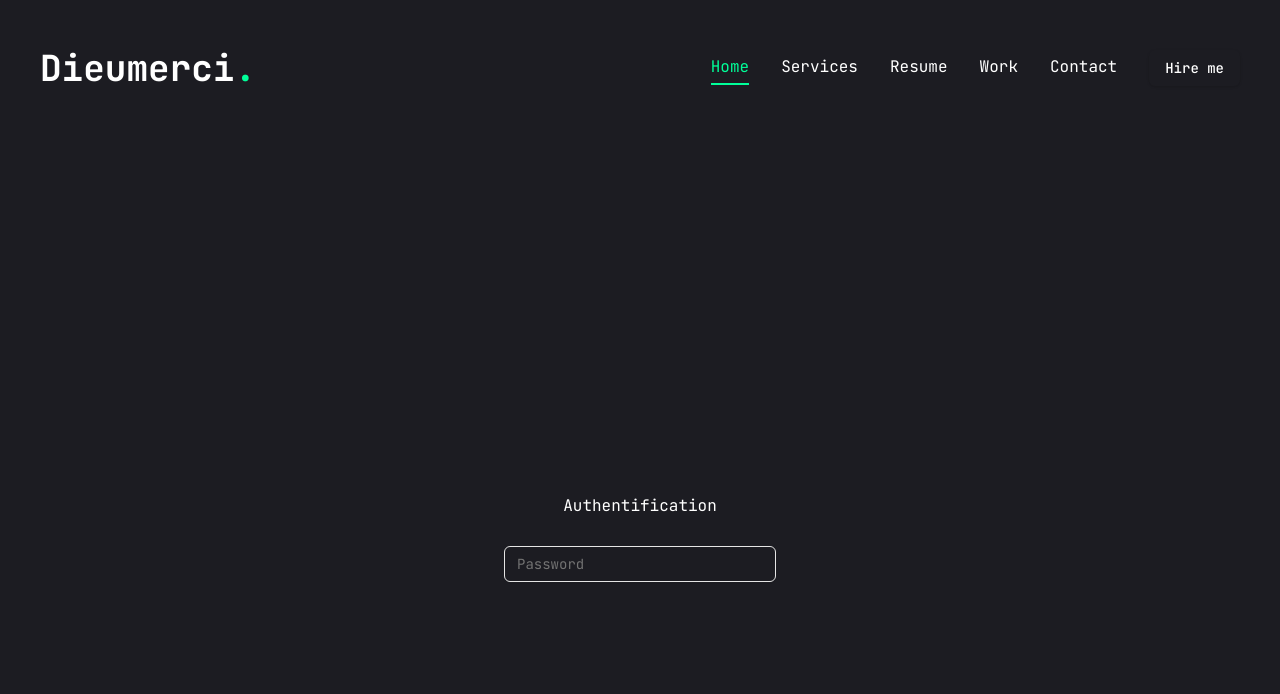
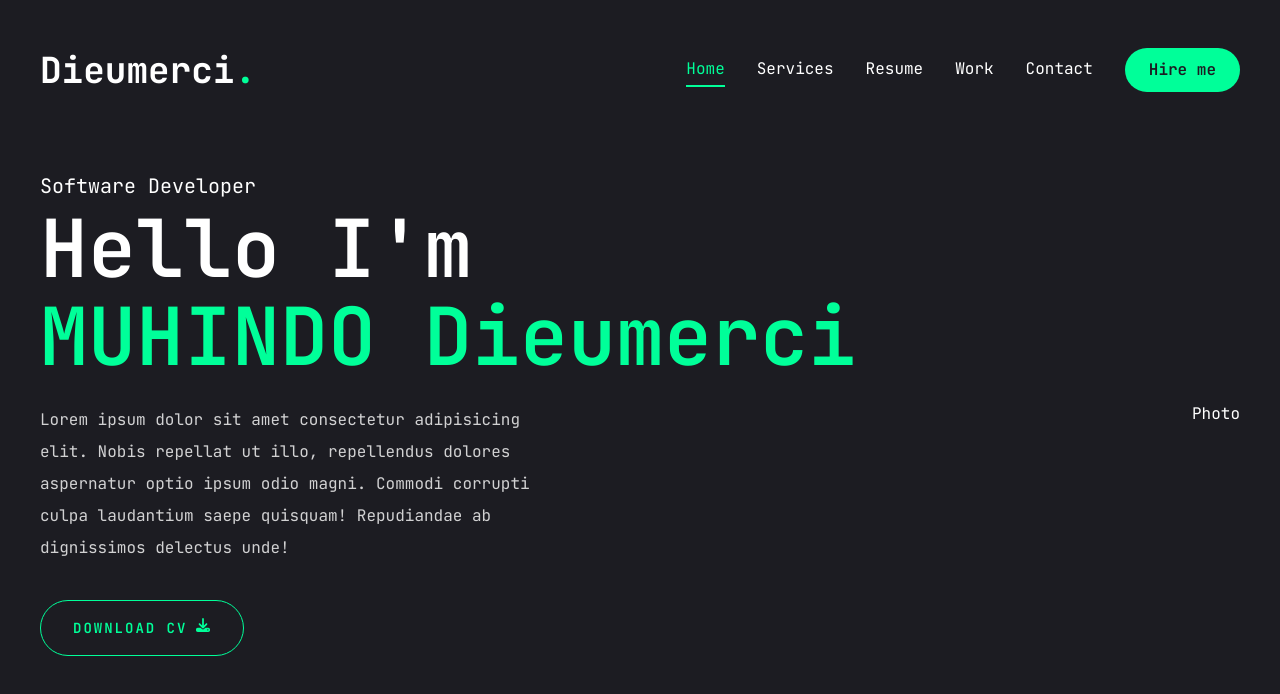
Before and after one commit to Dieumerci-M2/myPortFolio, a Next.js app: page / in a window 1280 px wide. Shown: the top 694 px of the page. Built offline with nearby package versions, Linux system fonts and the light colour scheme.

Commit message:
feat : add Home page information

```diff
--- a/app/globals.css
+++ b/app/globals.css
@@ -65,4 +65,13 @@
   body {
     @apply bg-primary text-white font-primary leading-loose;
   }
+  .H1{
+    @apply text-[48px] xl:text-[80px] leading-[1.1] font-semibold;
+  }
+  .H2{
+    @apply text-[36px] xl:text-[48px] leading-[1.1] font-semibold;
+  }
+  .H3{
+    @apply text-[28px] xl:text-[24px] leading-[1.1] font-semibold;
+  }
 }
--- a/app/page.tsx
+++ b/app/page.tsx
@@ -1,12 +1,31 @@
 import Image from "next/image";
-import { Input } from "@/components/ui/input"
+import { Button } from "@/components/ui/button";
+import { FontAwesomeIcon } from '@fortawesome/react-fontawesome'
+import { faDownload } from '@fortawesome/free-solid-svg-icons'
 
 export default function Home() {
   return (
-    <main className="w-full">
-      <div className="w-72 p-2 flex h-screen flex-col gap-6 justify-center items-center m-auto">
-        <span>Authentification</span>
-        <Input type="password" placeholder="Password" className="w-full" />
+    <main className="h-full">
+      <div className="container mx-auto">
+        <div className="flex flex-col xl:flex-row items-center justify-between xl:pt-8 xl:pb-24">
+          <div className="text-center xl:text-left">
+            <span className="text-xl"> Software Developer</span>
+            <h1 className="H1 mb-6">
+              Hello I'm <br />
+              <span className="text-accent">MUHINDO Dieumerci</span>
+            </h1>
+            <p className="max-w-[500PX] mb-9 text-white/80">
+              Lorem ipsum dolor sit amet consectetur adipisicing elit. Nobis repellat ut illo, repellendus dolores aspernatur optio ipsum odio magni. Commodi corrupti culpa laudantium saepe quisquam! Repudiandae ab dignissimos delectus unde!
+            </p>
+            <Button variant="outline" size="lg" className="uppercase">
+              <span className="flex gap-2">
+                Download CV
+                <FontAwesomeIcon icon={ faDownload} className="w-[16px]"/>
+              </span>
+            </Button>
+          </div>
+          <div>Photo</div>
+        </div>
       </div>
     </main>
   );
--- a/components/ui/button.tsx
+++ b/components/ui/button.tsx
@@ -5,26 +5,19 @@ import { cva, type VariantProps } from "class-variance-authority"
 import { cn } from "@/lib/utils"
 
 const buttonVariants = cva(
-  "inline-flex items-center justify-center whitespace-nowrap rounded-md text-sm font-medium transition-colors focus-visible:outline-none focus-visible:ring-1 focus-visible:ring-ring disabled:pointer-events-none disabled:opacity-50",
+  "inline-flex items-center justify-center whitespace-nowrap rounded-full text-base font-semibold transition-colors ring-ofset-white",
   {
     variants: {
       variant: {
         default:
-          "bg-primary text-primary-foreground shadow hover:bg-primary/90",
-        destructive:
-          "bg-destructive text-destructive-foreground shadow-sm hover:bg-destructive/90",
-        outline:
-          "border border-input bg-background shadow-sm hover:bg-accent hover:text-accent-foreground",
-        secondary:
-          "bg-secondary text-secondary-foreground shadow-sm hover:bg-secondary/80",
-        ghost: "hover:bg-accent hover:text-accent-foreground",
-        link: "text-primary underline-offset-4 hover:underline",
+          "bg-accent hover:bg-accent-hover text-primary",
+        primary : "bg-primary text-white",
+        outline : "border border-accent bg-transparent text-accent hover:bg-accent hover:text-primary"
       },
       size: {
-        default: "h-9 px-4 py-2",
-        sm: "h-8 rounded-md px-3 text-xs",
-        lg: "h-10 rounded-md px-8",
-        icon: "h-9 w-9",
+        default: "h-[44px] px-6",
+        sm: "h-[48px] px-6",
+        lg: "h-[56px] px-8 text-sm uppercase tracking-[2px]",
       },
     },
     defaultVariants: {
--- a/package.json
+++ b/package.json
@@ -9,6 +9,11 @@
     "lint": "next lint"
   },
   "dependencies": {
+    "@fortawesome/fontawesome-svg-core": "^6.6.0",
+    "@fortawesome/free-brands-svg-icons": "^6.6.0",
+    "@fortawesome/free-regular-svg-icons": "^6.6.0",
+    "@fortawesome/free-solid-svg-icons": "^6.6.0",
+    "@fortawesome/react-fontawesome": "^0.2.2",
     "@radix-ui/react-dialog": "^1.1.2",
     "@radix-ui/react-icons": "^1.3.0",
     "@radix-ui/react-scroll-area": "^1.2.0",
```
Also changed, not shown: 1 other file (tests, documents, lock files or other folders).
